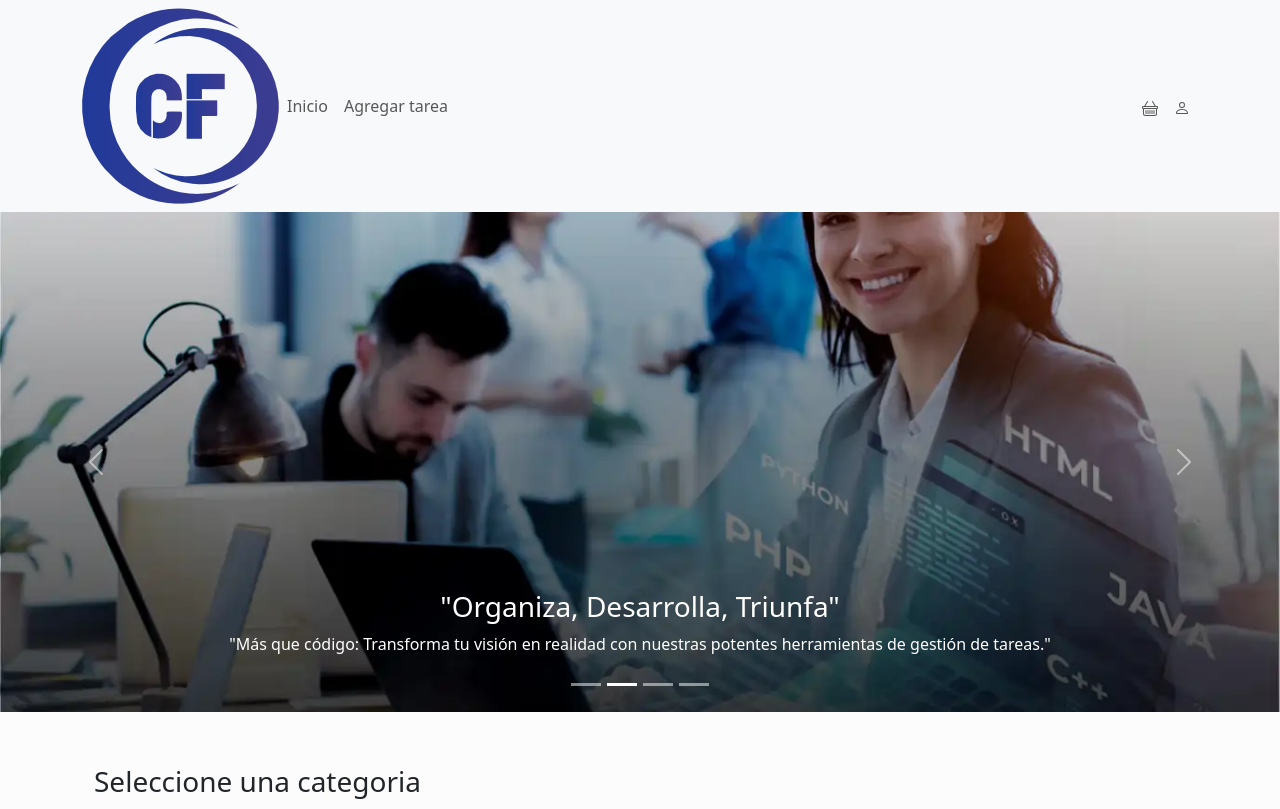
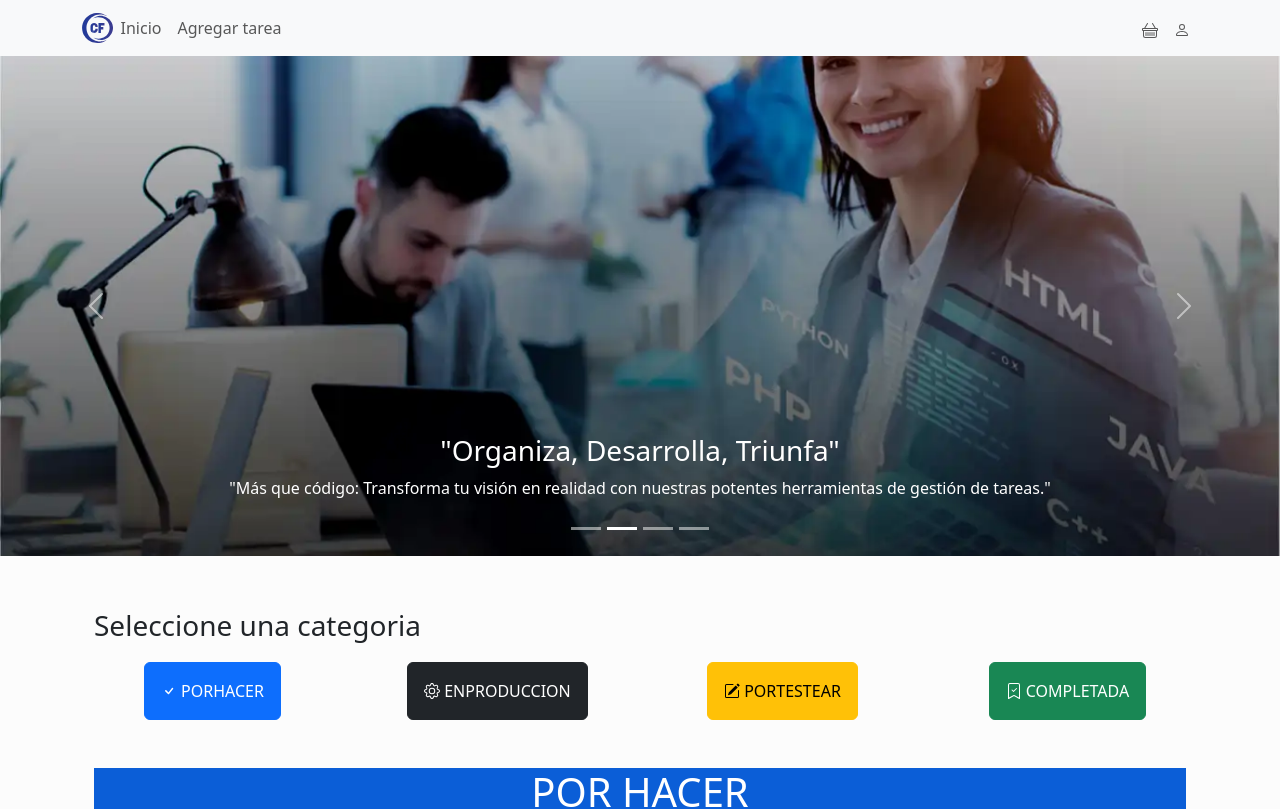
Before and after one commit to guiligancjg/gramajo_carlos_jorge_Frond-end, a React (Vite) app: page / in a window 1280 px wide. Shown: the top 809 px of the page. Built offline with nearby package versions, Linux system fonts and the light colour scheme; no server answers; the HTML template or start-up script is replaced by a standard one.

Commit message:
Ya se pudo cargar las imagenes

```diff
--- a/src/components/Navbar/NavBar.tsx
+++ b/src/components/Navbar/NavBar.tsx
@@ -49,7 +49,7 @@ const NavBar = () => {
         <>
         <Navbar id="detalle-section" expand="lg" className="bg-body-tertiary">
             <Container>
-                <Nav.Link onClick={() => navigate('/')}><Image src={"imagenes/logo.png"} alt="Gramajo Carlos Jorge Comisión 075" /> </Nav.Link>
+                <Nav.Link onClick={() => navigate('/')}><Image src={"imagenes/logo.svg"} alt="Gramajo Carlos Jorge Comisión 075" /> </Nav.Link>
 
                 <Navbar.Toggle aria-controls="basic-navbar-nav" />
                 <Navbar.Collapse id="basic-navbar-nav">
```
